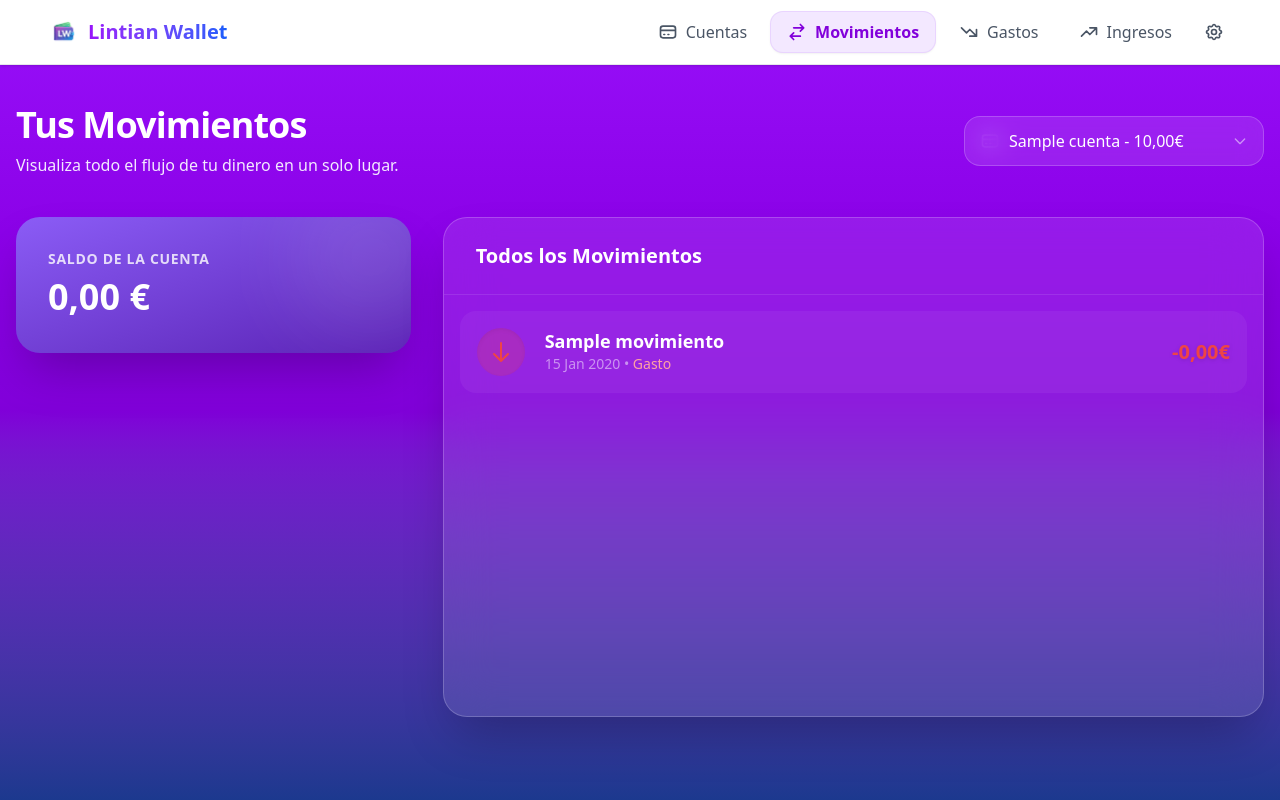
After one commit to lierniSR/lintianwallet, a CodeIgniter 4 app: the page made by app/Views/movimientos/v_movimientos.php in a window 1280 px wide. The commit adds this page. Run offline with PHP 8.4 and a stand-in for CodeIgniter, Linux system fonts and the light colour scheme; the template is opened without the code that fills it: most values are stand-ins (such as "Sample title", 1, 10 or a date in 2020); some libraries are stand-ins or nearby versions.

Commit message:
Funcionamiento de movimientos tanto en tarjeta como en menú
Se cambian cosas del menú, pero funciona todo perfectamente, tanto desde la tarjeta como desde el menú

```diff
--- a/app/Config/Routes.php
+++ b/app/Config/Routes.php
@@ -44,6 +44,11 @@ $routes->get('gastos/new/(:num)', 'C_Gasto::nuevoGasto/$1');
 $routes->post('gastos/crear', 'C_Gasto::crearGasto');
 
 /**
+ * Movimientos
+ */
+$routes->get('movimientos', 'C_Movimiento::index');
+
+/**
  * Traducciones
  */
 $routes->get('jsoncontroller/traducciones', 'C_Json::traducciones');
--- a/app/Views/gastos/v_gastos.php
+++ b/app/Views/gastos/v_gastos.php
@@ -117,7 +117,7 @@ $totalGastos = array_reduce($gastos, function ($carry, $item) {
                                             </svg>
                                         </div>
                                         <div>
-                                            <h4 class="text-white font-bold text-lg leading-tight">Gasto Nº<?= esc($gasto->id) ?></h4>
+                                            <h4 class="text-white font-bold text-lg leading-tight"><?= esc($gasto->subcategoria_nombre ?? 'Gasto Nº' . $gasto->id) ?></h4>
                                             <p class="text-white/50 text-sm font-medium mt-0.5">
                                                 <?= date('d M Y', strtotime($gasto->fecha)) ?> • <span class="text-purple-300">Gasto</span>
                                             </p>
--- /dev/null
+++ b/app/Views/movimientos/v_movimientos.php
@@ -0,0 +1,129 @@
+<!DOCTYPE html>
+<html lang="es">
+
+<head>
+    <meta charset="UTF-8">
+    <meta name="viewport" content="width=device-width, initial-scale=1.0">
+    <title>Movimientos | Lintian Wallet</title>
+    <link rel="icon" href="<?= base_url('img/logo.ico') ?>">
+    <script src="https://cdn.jsdelivr.net/npm/@tailwindcss/browser@4"></script>
+</head>
+
+<body class="relative min-h-screen bg-gradient-to-b from-purple-600 via-purple-700 to-blue-900 pb-12 font-sans selection:bg-purple-400/30">
+
+    <?= view('plantillas/p_menu.php') ?>
+
+    <main class="max-w-7xl mx-auto mt-10 px-4">
+        <!-- Cabecera -->
+        <div class="flex flex-col md:flex-row md:items-center justify-between gap-4 mb-10">
+            <div>
+                <h1 class="text-4xl font-extrabold text-white tracking-tight">Tus Movimientos</h1>
+                <p class="text-purple-100 mt-2 font-medium">Visualiza todo el flujo de tu dinero en un solo lugar.</p>
+            </div>
+
+            <div class="flex items-center gap-4">
+                <!-- Select de Cuentas -->
+                <?php if (!empty($cuentas) && !isset($_GET['cuenta_id'])): ?>
+                    <div class="relative group">
+                        <div class="absolute inset-y-0 left-0 pl-4 flex items-center pointer-events-none">
+                            <svg class="w-5 h-5 text-white/50" fill="none" stroke="currentColor" viewBox="0 0 24 24">
+                                <path stroke-linecap="round" stroke-linejoin="round" stroke-width="2" d="M3 10h18M7 15h1m4 0h1m-7 4h12a3 3 0 003-3V8a3 3 0 00-3-3H6a3 3 0 00-3 3v8a3 3 0 003 3z" />
+                            </svg>
+                        </div>
+                        <select onchange="window.location.href='<?= base_url('movimientos') ?>?cuenta_id=' + this.value" class="appearance-none w-full md:min-w-[300px] pl-11 pr-10 py-3 bg-white/10 hover:bg-white/20 backdrop-blur-md rounded-2xl border border-white/20 text-white font-medium focus:outline-none focus:ring-2 focus:ring-purple-400/50 transition-all cursor-pointer">
+                            <?php foreach ($cuentas as $c): ?>
+                                <!-- Mostramos ID de tarjeta como indicativo básico -->
+                                <option value="<?= $c->id ?>" <?= ($c->id == $cuenta_seleccionada) ? 'selected' : '' ?> class="bg-purple-800 text-white">
+                                    <?= esc($c->categoria_nombre ?? 'Cuenta Nº' . $c->id) ?> - <?= number_format($c->saldoTotal, 2, ',', '.') ?>€
+                                </option>
+                            <?php endforeach; ?>
+                        </select>
+                        <div class="absolute inset-y-0 right-0 pr-4 flex items-center pointer-events-none">
+                            <svg class="w-4 h-4 text-white/50" fill="none" stroke="currentColor" viewBox="0 0 24 24">
+                                <path stroke-linecap="round" stroke-linejoin="round" stroke-width="2" d="M19 9l-7 7-7-7" />
+                            </svg>
+                        </div>
+                    </div>
+                <?php endif; ?>
+            </div>
+        </div>
+
+        <div class="grid grid-cols-1 lg:grid-cols-3 gap-8">
+            <!-- Columna lateral: Gráfica / Info rápida de la cuenta -->
+            <div class="lg:col-span-1 space-y-8">
+                <div class="bg-gradient-to-br from-[#8b5cf6] to-[#5b21b6] p-8 rounded-3xl shadow-2xl relative overflow-hidden">
+                    <div class="absolute -right-10 -top-10 w-40 h-40 bg-white/10 rounded-full blur-2xl"></div>
+                    <div class="relative z-10">
+                        <p class="text-white/80 text-sm font-bold uppercase tracking-wider mb-2">Saldo de la Cuenta</p>
+                        <h2 class="text-4xl font-extrabold text-white mb-1"><?= number_format($saldoCuenta, 2, ',', '.') ?> €</h2>
+                    </div>
+                </div>
+            </div>
+
+            <!-- Columna principal: Lista de Movimientos -->
+            <div class="lg:col-span-2">
+                <div class="bg-white/10 backdrop-blur-xl border border-white/20 rounded-3xl shadow-2xl overflow-hidden min-h-[500px]">
+                    <div class="px-8 py-6 border-b border-white/10 flex justify-between items-center">
+                        <h3 class="text-xl font-bold text-white">Todos los Movimientos</h3>
+                    </div>
+
+                    <div class="p-4 space-y-2">
+                        <?php if (empty($movimientos)): ?>
+                            <div class="flex flex-col items-center justify-center py-16 text-center">
+                                <div class="w-20 h-20 rounded-full bg-white/5 flex items-center justify-center mb-6 border border-white/5">
+                                    <svg class="w-10 h-10 text-purple-300/80" fill="none" stroke="currentColor" viewBox="0 0 24 24">
+                                        <path stroke-linecap="round" stroke-linejoin="round" stroke-width="2" d="M12 8c-1.657 0-3 .895-3 2s1.343 2 3 2 3 .895 3 2-1.343 2-3 2m0-8c1.11 0 2.08.402 2.599 1M12 8V7m0 1v8m0 0v1m0-1c-1.11 0-2.08-.402-2.599-1M21 12a9 9 0 11-18 0 9 9 0 0118 0z" />
+                                    </svg>
+                                </div>
+                                <h4 class="text-white font-bold text-xl mb-1">No hay movimientos</h4>
+                                <p class="text-purple-200/60 text-sm">Aún no se ha registrado ningún ingreso o gasto.</p>
+                            </div>
+                        <?php else: ?>
+                            <?php foreach ($movimientos as $mov): ?>
+                                <div class="flex items-center justify-between p-4 rounded-2xl bg-white/5 hover:bg-white/10 border border-transparent hover:border-white/10 transition-all duration-300 cursor-pointer group">
+                                    <div class="flex items-center gap-5">
+                                        <?php if ($mov->tipo == 'ingreso'): ?>
+                                            <div class="w-12 h-12 rounded-full bg-[#29C6AD]/20 text-[#29C6AD] flex items-center justify-center font-bold shadow-inner transition-transform">
+                                                <svg class="w-6 h-6" fill="none" stroke="currentColor" viewBox="0 0 24 24">
+                                                    <path stroke-linecap="round" stroke-linejoin="round" stroke-width="2" d="M13 7h8m0 0v8m0-8l-8 8-4-4-6 6"></path>
+                                                </svg>
+                                            </div>
+                                            <div>
+                                                <h4 class="text-white font-bold text-lg leading-tight">Ingreso Nº<?= esc($mov->id) ?></h4>
+                                                <p class="text-white/50 text-sm font-medium mt-0.5">
+                                                    <?= date('d M Y', strtotime($mov->fecha)) ?> • <span class="text-green-300">Ingreso</span>
+                                                </p>
+                                            </div>
+                                        <?php else: ?>
+                                            <div class="w-12 h-12 rounded-full bg-[#ef4444]/20 text-[#ef4444] flex items-center justify-center font-bold shadow-inner transition-transform">
+                                                <svg class="w-6 h-6" fill="none" stroke="currentColor" viewBox="0 0 24 24">
+                                                    <path stroke-linecap="round" stroke-linejoin="round" stroke-width="2" d="M19 14l-7 7m0 0l-7-7m7 7V3"></path>
+                                                </svg>
+                                            </div>
+                                            <div>
+                                                <h4 class="text-white font-bold text-lg leading-tight"><?= esc($mov->subcategoria_nombre ?? 'Gasto Nº' . $mov->id) ?></h4>
+                                                <p class="text-white/50 text-sm font-medium mt-0.5">
+                                                    <?= date('d M Y', strtotime($mov->fecha)) ?> • <span class="text-red-300">Gasto</span>
+                                                </p>
+                                            </div>
+                                        <?php endif; ?>
+                                    </div>
+                                    <div class="flex items-center gap-4">
+                                        <?php if ($mov->tipo == 'ingreso'): ?>
+                                            <p class="text-[#29C6AD] font-bold text-xl drop-shadow-sm">+<?= number_format($mov->dinero, 2, ',', '.') ?>€</p>
+                                        <?php else: ?>
+                                            <p class="text-[#ef4444] font-bold text-xl drop-shadow-sm">-<?= number_format($mov->dinero, 2, ',', '.') ?>€</p>
+                                        <?php endif; ?>
+                                    </div>
+                                </div>
+                            <?php endforeach; ?>
+                        <?php endif; ?>
+                    </div>
+                </div>
+            </div>
+        </div>
+    </main>
+
+</body>
+
+</html>
--- a/app/Views/plantillas/p_menu.php
+++ b/app/Views/plantillas/p_menu.php
@@ -1,3 +1,19 @@
+<?php
+$reqUri = $_SERVER['REQUEST_URI'];
+$isActive = function ($path) use ($reqUri) {
+    return strpos($reqUri, $path) !== false;
+};
+
+// Clases base y dinámicas para el menú Desktop
+$d_base = "flex items-center gap-2 transition-all duration-300 px-4 py-2 rounded-xl";
+$d_active = "text-purple-700 bg-purple-100 font-semibold shadow-sm ring-1 ring-purple-200";
+$d_inactive = "text-gray-600 font-medium hover:text-purple-600 hover:bg-purple-50";
+
+// Clases base y dinámicas para el menú Móvil
+$m_base = "flex items-center gap-3 px-4 py-3 rounded-xl transition-all duration-300";
+$m_active = "text-purple-700 bg-purple-100 font-semibold shadow-sm translate-x-2 ring-1 ring-purple-200";
+$m_inactive = "text-gray-600 font-medium hover:bg-purple-50 hover:text-purple-600";
+?>
 <header class="sticky top-0 z-50 w-full bg-white border-b border-gray-200 shadow-sm">
     <nav class="w-full px-4 sm:px-6 lg:px-12">
         <div class="flex justify-between h-16 items-center">
@@ -8,9 +24,9 @@
             </div>
 
             <!-- Navigation Links (Desktop) -->
-            <ul class="hidden md:flex space-x-6 items-center">
+            <ul class="hidden md:flex space-x-2 items-center">
                 <li>
-                    <a href="<?= base_url('tarjetas') ?>" class="flex items-center gap-2 text-gray-600 hover:text-purple-600 font-semibold transition-colors duration-200">
+                    <a href="<?= base_url('tarjetas') ?>" class="<?= $d_base ?> <?= $isActive('tarjetas') ? $d_active : $d_inactive ?>">
                         <svg class="h-5 w-5" fill="none" stroke="currentColor" viewBox="0 0 24 24">
                             <path stroke-linecap="round" stroke-linejoin="round" stroke-width="2" d="M3 10h18M7 15h1m4 0h1m-7 4h12a3 3 0 003-3V8a3 3 0 00-3-3H6a3 3 0 00-3 3v8a3 3 0 003 3z" />
                         </svg>
@@ -18,7 +34,7 @@
                     </a>
                 </li>
                 <li>
-                    <a href="/login" class="flex items-center gap-2 text-gray-600 hover:text-purple-600 font-semibold transition-colors duration-200">
+                    <a href="<?= base_url('movimientos') ?>" class="<?= $d_base ?> <?= $isActive('movimientos') ? $d_active : $d_inactive ?>">
                         <svg class="h-5 w-5" fill="none" stroke="currentColor" viewBox="0 0 24 24">
                             <path stroke-linecap="round" stroke-linejoin="round" stroke-width="2" d="M8 7h12m0 0l-4-4m4 4l-4 4m0 6H4m0 0l4 4m-4-4l4-4" />
                         </svg>
@@ -26,7 +42,7 @@
                     </a>
                 </li>
                 <li>
-                    <a href="<?= base_url('gastos') ?>" class="flex items-center gap-2 text-gray-600 hover:text-purple-600 font-semibold transition-colors duration-200">
+                    <a href="<?= base_url('gastos') ?>" class="<?= $d_base ?> <?= $isActive('gastos') ? $d_active : $d_inactive ?>">
                         <svg class="h-5 w-5" fill="none" stroke="currentColor" viewBox="0 0 24 24">
                             <path stroke-linecap="round" stroke-linejoin="round" stroke-width="2" d="M13 17h8m0 0V9m0 8l-8-8-4 4-6-6" />
                         </svg>
@@ -34,7 +50,7 @@
                     </a>
                 </li>
                 <li>
-                    <a href="<?= base_url('ingresos') ?>" class="flex items-center gap-2 text-gray-600 hover:text-purple-600 font-semibold transition-colors duration-200">
+                    <a href="<?= base_url('ingresos') ?>" class="<?= $d_base ?> <?= $isActive('ingresos') ? $d_active : $d_inactive ?>">
                         <svg class="h-5 w-5" fill="none" stroke="currentColor" viewBox="0 0 24 24">
                             <path stroke-linecap="round" stroke-linejoin="round" stroke-width="2" d="M13 7h8m0 0v8m0-8l-8 8-4-4-6 6" />
                         </svg>
@@ -42,7 +58,8 @@
                     </a>
                 </li>
                 <li>
-                    <a href="/registro" class="flex items-center gap-2 text-gray-600 hover:text-purple-600 font-semibold transition-colors duration-200">
+                    <!-- Mantenemos /registro para la configuración temporalmente -->
+                    <a href="/registro" class="<?= $d_base ?> <?= $isActive('registro') ? $d_active : $d_inactive ?> !px-2">
                         <svg class="h-5 w-5" fill="none" stroke="currentColor" viewBox="0 0 24 24">
                             <path stroke-linecap="round" stroke-linejoin="round" stroke-width="2" d="M10.325 4.317c.426-1.756 2.924-1.756 3.35 0a1.724 1.724 0 002.573 1.066c1.543-.94 3.31.826 2.37 2.37a1.724 1.724 0 001.065 2.572c1.756.426 1.756 2.924 0 3.35a1.724 1.724 0 00-1.066 2.573c.94 1.543-.826 3.31-2.37 2.37a1.724 1.724 0 00-2.572 1.065c-.426 1.756-2.924 1.756-3.35 0a1.724 1.724 0 00-2.573-1.066c-1.543.94-3.31-.826-2.37-2.37a1.724 1.724 0 00-1.065-2.572c-1.756-.426-1.756-2.924 0-3.35a1.724 1.724 0 001.066-2.573c-.94-1.543.826-3.31 2.37-2.37.996.608 2.296.07 2.572-1.065z" />
                             <path stroke-linecap="round" stroke-linejoin="round" stroke-width="2" d="M15 12a3 3 0 11-6 0 3 3 0 016 0z" />
@@ -63,10 +80,10 @@
         </div>
 
         <!-- Mobile Menu (Hidden by default) -->
-        <div id="mobile-menu" class="hidden md:hidden pb-4 transition-all duration-300 ease-in-out">
-            <ul class="flex flex-col space-y-2">
+        <div id="mobile-menu" class="hidden md:hidden pb-6 transition-all duration-300 ease-in-out">
+            <ul class="flex flex-col space-y-1">
                 <li>
-                    <a href="/tarjetas" class="flex items-center gap-3 px-3 py-2.5 rounded-lg text-gray-600 hover:bg-purple-50 hover:text-purple-600 font-semibold transition-all">
+                    <a href="<?= base_url('tarjetas') ?>" class="<?= $m_base ?> <?= $isActive('tarjetas') ? $m_active : $m_inactive ?>">
                         <svg class="h-5 w-5" fill="none" stroke="currentColor" viewBox="0 0 24 24">
                             <path stroke-linecap="round" stroke-linejoin="round" stroke-width="2" d="M3 10h18M7 15h1m4 0h1m-7 4h12a3 3 0 003-3V8a3 3 0 00-3-3H6a3 3 0 00-3 3v8a3 3 0 003 3z" />
                         </svg>
@@ -74,7 +91,7 @@
                     </a>
                 </li>
                 <li>
-                    <a href="/login" class="flex items-center gap-3 px-3 py-2.5 rounded-lg text-gray-600 hover:bg-purple-50 hover:text-purple-600 font-semibold transition-all">
+                    <a href="<?= base_url('movimientos') ?>" class="<?= $m_base ?> <?= $isActive('movimientos') ? $m_active : $m_inactive ?>">
                         <svg class="h-5 w-5" fill="none" stroke="currentColor" viewBox="0 0 24 24">
                             <path stroke-linecap="round" stroke-linejoin="round" stroke-width="2" d="M8 7h12m0 0l-4-4m4 4l-4 4m0 6H4m0 0l4 4m-4-4l4-4" />
                         </svg>
@@ -82,7 +99,7 @@
                     </a>
                 </li>
                 <li>
-                    <a href="/registro" class="flex items-center gap-3 px-3 py-2.5 rounded-lg text-gray-600 hover:bg-purple-50 hover:text-purple-600 font-semibold transition-all">
+                    <a href="<?= base_url('gastos') ?>" class="<?= $m_base ?> <?= $isActive('gastos') ? $m_active : $m_inactive ?>">
                         <svg class="h-5 w-5" fill="none" stroke="currentColor" viewBox="0 0 24 24">
                             <path stroke-linecap="round" stroke-linejoin="round" stroke-width="2" d="M13 17h8m0 0V9m0 8l-8-8-4 4-6-6" />
                         </svg>
@@ -90,7 +107,7 @@
                     </a>
                 </li>
                 <li>
-                    <a href="/registro" class="flex items-center gap-3 px-3 py-2.5 rounded-lg text-gray-600 hover:bg-purple-50 hover:text-purple-600 font-semibold transition-all">
+                    <a href="<?= base_url('ingresos') ?>" class="<?= $m_base ?> <?= $isActive('ingresos') ? $m_active : $m_inactive ?>">
                         <svg class="h-5 w-5" fill="none" stroke="currentColor" viewBox="0 0 24 24">
                             <path stroke-linecap="round" stroke-linejoin="round" stroke-width="2" d="M13 7h8m0 0v8m0-8l-8 8-4-4-6 6" />
                         </svg>
@@ -98,7 +115,7 @@
                     </a>
                 </li>
                 <li>
-                    <a href="/registro" class="flex items-center gap-3 px-3 py-2.5 rounded-lg text-gray-600 hover:bg-purple-50 hover:text-purple-600 font-semibold transition-all">
+                    <a href="/registro" class="<?= $m_base ?> <?= $isActive('registro') ? $m_active : $m_inactive ?>">
                         <svg class="h-5 w-5" fill="none" stroke="currentColor" viewBox="0 0 24 24">
                             <path stroke-linecap="round" stroke-linejoin="round" stroke-width="2" d="M10.325 4.317c.426-1.756 2.924-1.756 3.35 0a1.724 1.724 0 002.573 1.066c1.543-.94 3.31.826 2.37 2.37a1.724 1.724 0 001.065 2.572c1.756.426 1.756 2.924 0 3.35a1.724 1.724 0 00-1.066 2.573c.94 1.543-.826 3.31-2.37 2.37a1.724 1.724 0 00-2.572 1.065c-.426 1.756-2.924 1.756-3.35 0a1.724 1.724 0 00-2.573-1.066c-1.543.94-3.31-.826-2.37-2.37a1.724 1.724 0 00-1.065-2.572c-1.756-.426-1.756-2.924 0-3.35a1.724 1.724 0 001.066-2.573c-.94-1.543.826-3.31 2.37-2.37.996.608 2.296.07 2.572-1.065z" />
                             <path stroke-linecap="round" stroke-linejoin="round" stroke-width="2" d="M15 12a3 3 0 11-6 0 3 3 0 016 0z" />
--- a/app/Views/tarjetas/v_tarjetas.php
+++ b/app/Views/tarjetas/v_tarjetas.php
@@ -107,7 +107,7 @@
                                     <path stroke-linecap="round" stroke-linejoin="round" stroke-width="2" d="M2.458 12C3.732 7.943 7.523 5 12 5c4.478 0 8.268 2.943 9.542 7-1.274 4.057-5.064 7-9.542 7-4.477 0-8.268-2.943-9.542-7z" />
                                 </svg>
                             </button>
-                            <button title="Movimientos" class="p-3 bg-white/20 hover:bg-white/30 rounded-full text-white transition-all transform hover:scale-110">
+                            <button title="Movimientos" onclick="window.location.href='<?= base_url('movimientos?cuenta_id=' . $cuenta->id) ?>'" class="p-3 bg-white/20 hover:bg-white/30 rounded-full text-white transition-all transform hover:scale-110">
                                 <svg class="w-6 h-6" fill="none" stroke="currentColor" viewBox="0 0 24 24">
                                     <path stroke-linecap="round" stroke-linejoin="round" stroke-width="2" d="M8 7h12m0 0l-4-4m4 4l-4 4m0 6H4m0 0l4 4m-4-4l4-4" />
                                 </svg>
```
Also changed, not shown: app/Controllers/C_Gasto.php (+5 -2 lines), app/Controllers/C_Movimiento.php (added, +86 -0 lines).
